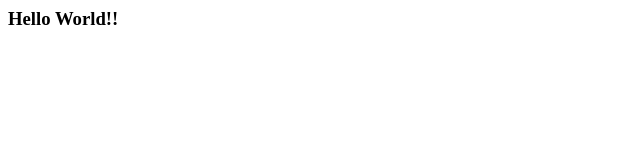
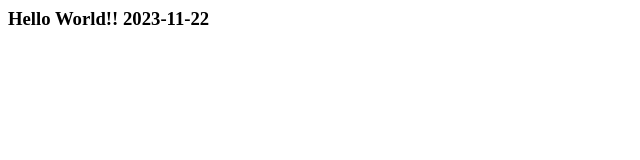
Before and after one commit to isarmientop/demo-repo, a plain HTML site: page index.html in a window 1280 px wide. Shown: the whole page, without its empty margins (0-640 px from the left). Drawn offline with Linux system fonts and the light colour scheme.

Commit message:
Mensaje 1

```diff
--- a/index.html
+++ b/index.html
@@ -1,5 +1,5 @@
 <html>
   <body>
-    <h3>Hello World!!</h3>
+    <h3>Hello World!! 2023-11-22</h3>
   </body>
 </html>
```
